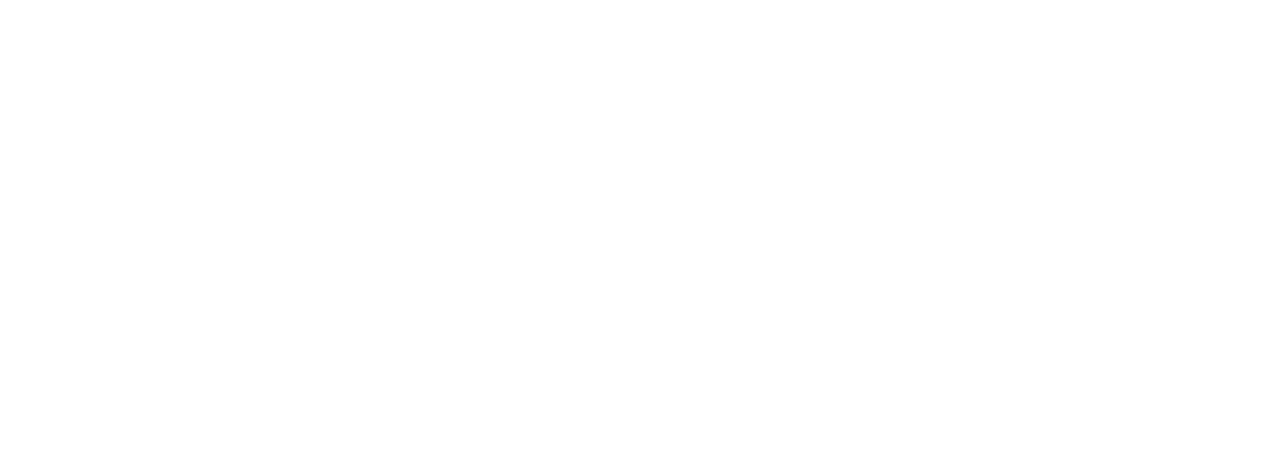
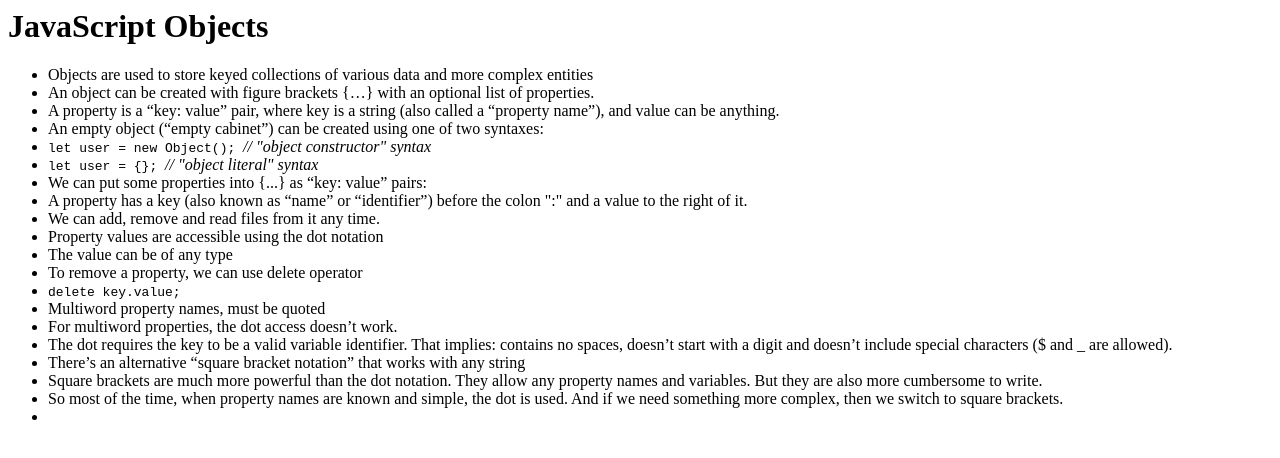
Before and after one commit to yugmani/js-objects-info, a website: page index.html in a window 1280 px wide. Drawn offline with Linux system fonts and the light colour scheme.

Commit message:
basics of object

```diff
--- a/index.html
+++ b/index.html
@@ -1 +1,58 @@
-<div id="app"></div>
+<div id="app">
+  <h1>JavaScript Objects</h1>
+  <ul>
+    <li>
+      Objects are used to store keyed collections of various data and more
+      complex entities
+    </li>
+    <li>
+      An object can be created with figure brackets {…} with an optional list of
+      properties.
+    </li>
+    <li>
+      A property is a “key: value” pair, where key is a string (also called a
+      “property name”), and value can be anything.
+    </li>
+    <li>
+      An empty object (“empty cabinet”) can be created using one of two
+      syntaxes:
+    </li>
+    <li>
+      <code>let user = new Object(); </code
+      ><em>// "object constructor" syntax</em>
+    </li>
+    <li><code>let user = {}; </code><em>// "object literal" syntax</em></li>
+    <li>We can put some properties into {...} as “key: value” pairs:</li>
+    <li>
+      A property has a key (also known as “name” or “identifier”) before the
+      colon ":" and a value to the right of it.
+    </li>
+    <li>We can add, remove and read files from it any time.</li>
+    <li>Property values are accessible using the dot notation</li>
+    <li>The value can be of any type</li>
+    <li>To remove a property, we can use delete operator</li>
+    <li><code>delete key.value;</code></li>
+    <li>Multiword property names, must be quoted</li>
+    <li>For multiword properties, the dot access doesn’t work.</li>
+    <li>
+      The dot requires the key to be a valid variable identifier. That implies:
+      contains no spaces, doesn’t start with a digit and doesn’t include special
+      characters ($ and _ are allowed).
+    </li>
+    <li>
+      There’s an alternative “square bracket notation” that works with any
+      string
+    </li>
+    <li>
+      Square brackets are much more powerful than the dot notation. They allow
+      any property names and variables. But they are also more cumbersome to
+      write.
+    </li>
+    <li>
+      So most of the time, when property names are known and simple, the dot is
+      used. And if we need something more complex, then we switch to square
+      brackets.
+    </li>
+    <li></li>
+  </ul>
+</div>
```
Also changed, not shown: index.js (+59 -3 lines).
